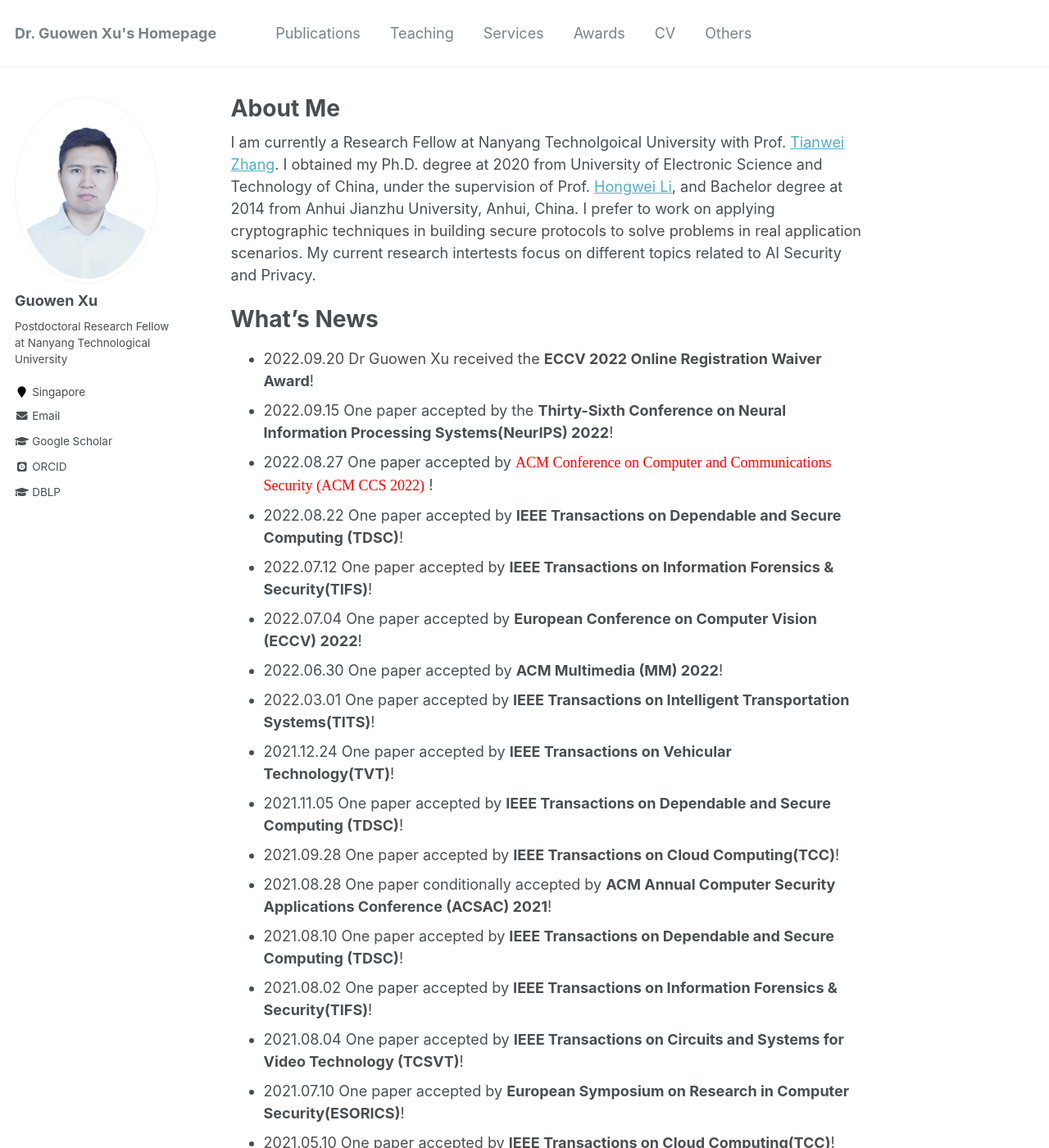
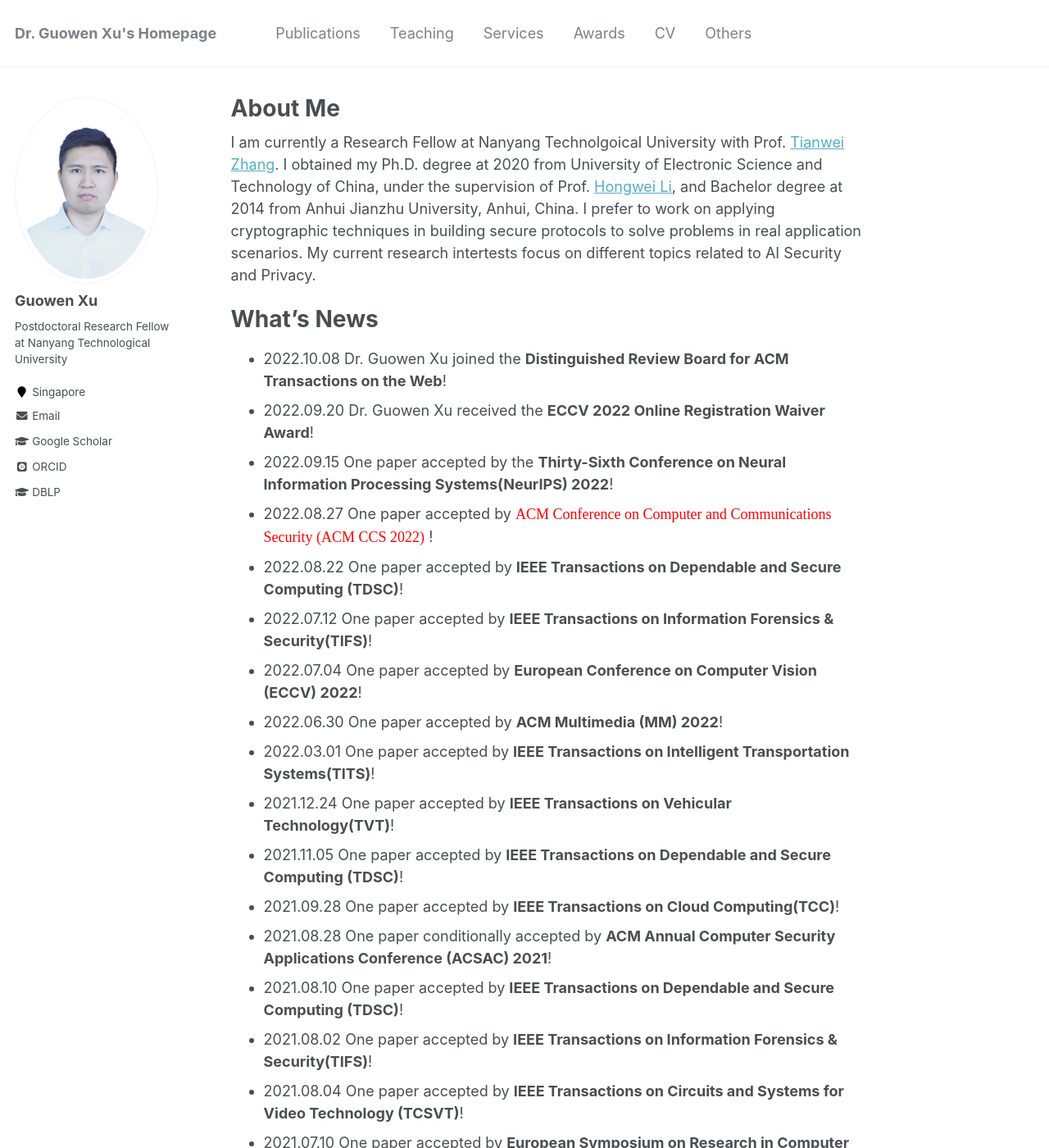
Before and after one commit to Guowen-xu/guowen-xu.github.io, a Jekyll site: the page built from _pages/about.md, in a window 1280 px wide and 1400 px high. Shown: the whole window at 82% size. Built offline with Jekyll 4.4.1, drawn with Linux system fonts in a browser that asks for light colours; some web fonts are replaced; some of the changed text lies outside the part shown.

Commit message:
Update about.md

```diff
--- a/_pages/about.md
+++ b/_pages/about.md
@@ -13,7 +13,8 @@ redirect_from:
 
 What's News
 ======
-- 2022.09.20 Dr Guowen Xu received the **ECCV 2022 Online Registration Waiver Award**!
+- 2022.10.08 Dr. Guowen Xu joined the **Distinguished Review Board for ACM Transactions on the Web**!
+- 2022.09.20 Dr. Guowen Xu received the **ECCV 2022 Online Registration Waiver Award**!
 - 2022.09.15 One paper  accepted by the **Thirty-Sixth Conference on Neural Information Processing Systems(NeurIPS) 2022**!
 - 2022.08.27 One paper  accepted by <font face="Times New Roman" color=red size=4> ACM Conference on Computer and Communications Security (ACM CCS
 2022)</font> !
@@ -31,7 +32,7 @@ What's News
 - 2021.08.04 One paper accepted by **IEEE Transactions on Circuits and Systems for Video Technology (TCSVT)**!
 - 2021.07.10 One paper accepted by **European Symposium on Research in Computer Security(ESORICS)**!
 - 2021.05.10 One paper accepted by **IEEE Transactions on Cloud Computing(TCC)**!
-- 2021.03.29 Dr Guowen Xu received the **INFOCOM 2021 Student Conference Award**!
+- 2021.03.29 Dr Guowen. Xu received the **INFOCOM 2021 Student Conference Award**!
 - 2021.02.10 One paper accepted by **IEEE Transactions on Cloud Computing(TCC)**!
 
 
```
